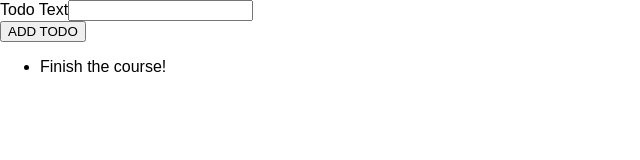
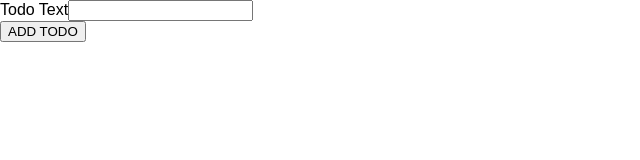
Before and after one commit to fithcmus-lnminh/Todo-React-TS, a React (Create React App) app: page / in a window 1280 px wide. Shown: the top 160 px of the page, without its empty margins (0-640 px from the left). Built offline with nearby package versions, Linux system fonts and the light colour scheme.

Commit message:
working with state

```diff
--- a/src/App.tsx
+++ b/src/App.tsx
@@ -1,12 +1,13 @@
-import React from "react";
+import React, { useState } from "react";
 import NewTodo from "./components/NewTodo";
 import TodoList from "./components/TodoList";
+import { Todo } from "./todo.motel";
 
 const App: React.FC = () => {
-  const todos = [{ id: "t1", text: "Finish the course!" }];
+  const [todos, setTodos] = useState<Todo[]>([]);
 
   const addTodoHandler = (text: string) => {
-    console.log(text);
+    setTodos([{ id: Math.random().toString(), text: text }]);
   };
 
   return (
--- /dev/null
+++ b/src/todo.motel.ts
@@ -0,0 +1,4 @@
+export interface Todo {
+  id: string;
+  text: string;
+}
```
